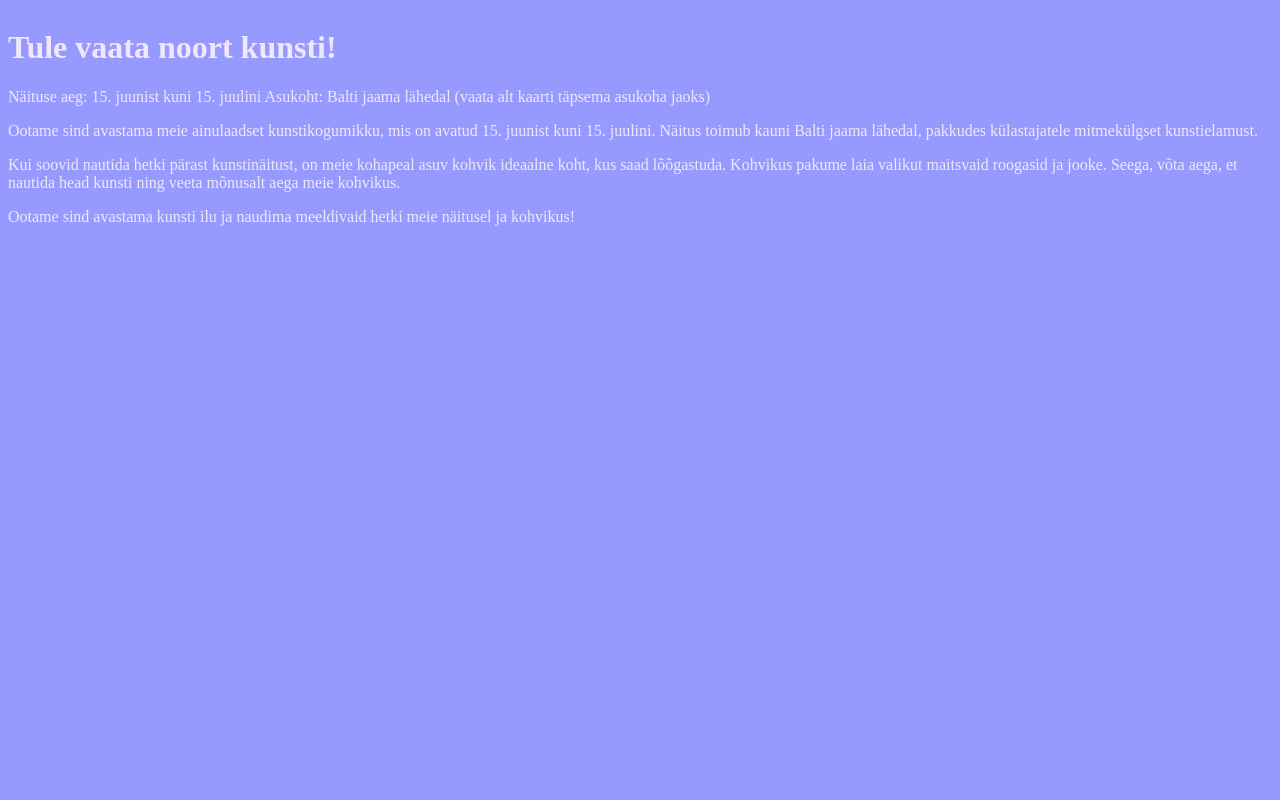
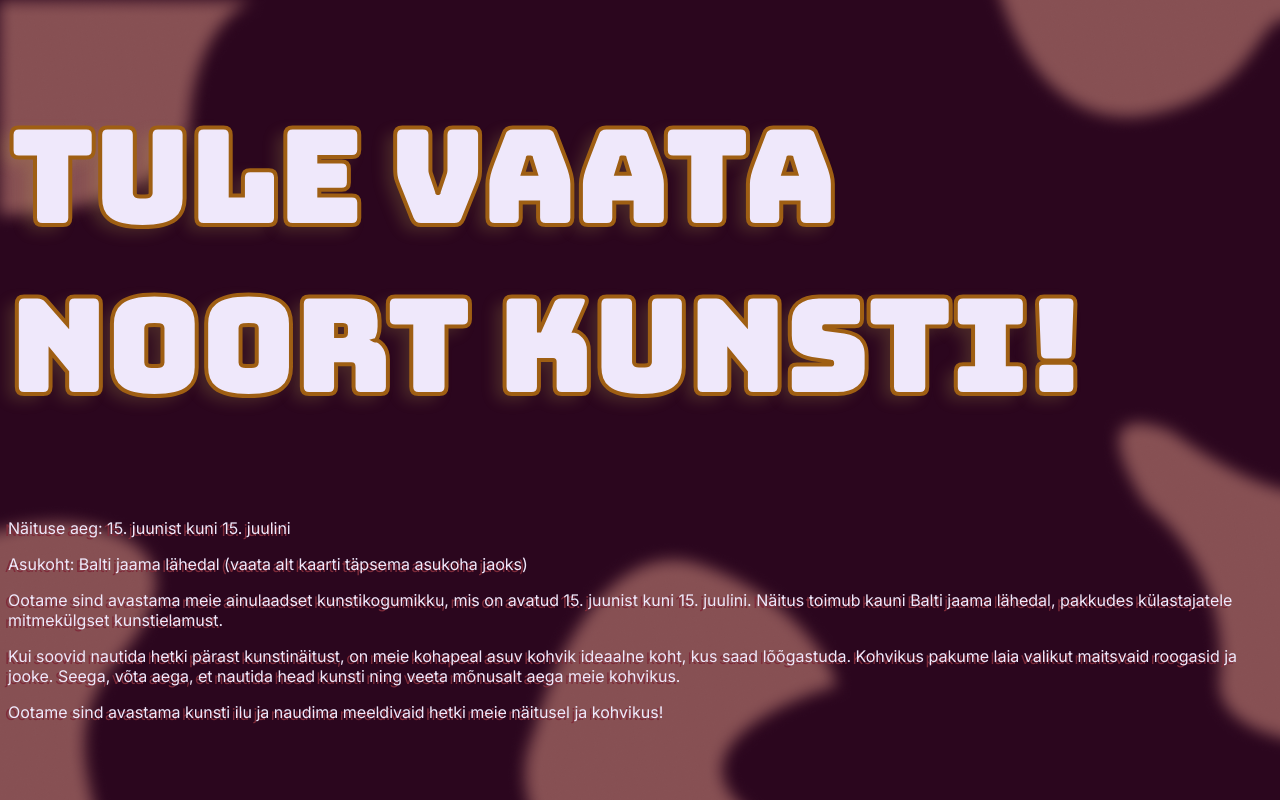
Before and after one commit to visuaalmeedia/01-Kaljura-tunnid, a plain HTML site: page Kavand/index.html in a window 1280 px wide. Drawn offline with Linux system fonts and the light colour scheme.

Commit message:
tunni algus

```diff
--- a/Kavand/index.html
+++ b/Kavand/index.html
@@ -5,6 +5,10 @@
     <meta name="viewport" content="width=device-width, initial-scale=1.0">
     <title>Document</title>
     <link rel="stylesheet" href="style.css">
+    <link rel="preconnect" href="https://fonts.googleapis.com">
+<link rel="preconnect" href="https://fonts.gstatic.com" crossorigin>
+<link href="https://fonts.googleapis.com/css2?family=Bungee&family=Inter:wght@100..900&display=swap" rel="stylesheet">
+
 </head>
 <body>
     <main>
@@ -17,7 +21,9 @@
         <div>
             <p>
                 Näituse aeg: 15. juunist kuni 15. juulini
+                <p>
         Asukoht: Balti jaama lähedal (vaata alt kaarti täpsema asukoha jaoks)
+        </p>
                 </p>
                 <p>
                 Ootame sind avastama meie ainulaadset kunstikogumikku, mis on avatud 15. juunist kuni 15. juulini. Näitus toimub kauni Balti jaama lähedal, pakkudes külastajatele mitmekülgset kunstielamust.
--- a/Kavand/style.css
+++ b/Kavand/style.css
@@ -1,10 +1,20 @@
 body {
     display: flex;
-    background-color: #969AFF;
+    background-image: url("images/kerttubackground (1).png");
+    background-size: fill;
+}
+h1, p {
+    color: #EFE8FB;
 }
 h1 {
-    color: #EFE8FB;
+    font-size: 8rem;
+    font-family: bungee;
+    -webkit-text-stroke-color: #9F5F13;
+    -webkit-text-stroke-width: 0.25rem;
+    text-shadow: -9px 6px 15px #d2bf552f;
 }
 p {
-    color: #EFE8FB;
+    font-family: inter;
+    text-shadow: -3px 2px 0px #7F2B3A;
+
 }
```
Also changed, not shown: Kavand/images/kerttubackground (1).png (added), Kavand/images/kerttubackground.png (added), 1 other file.
